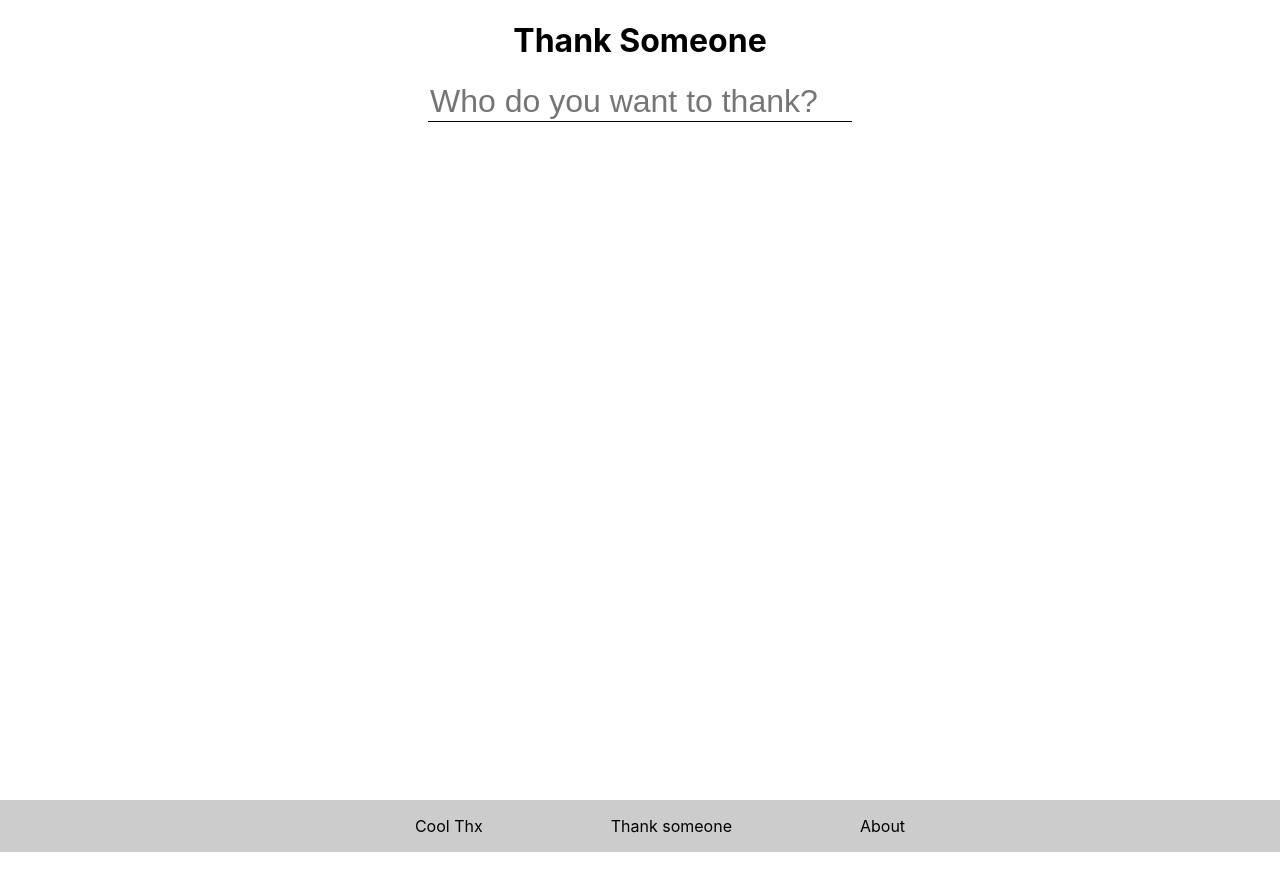
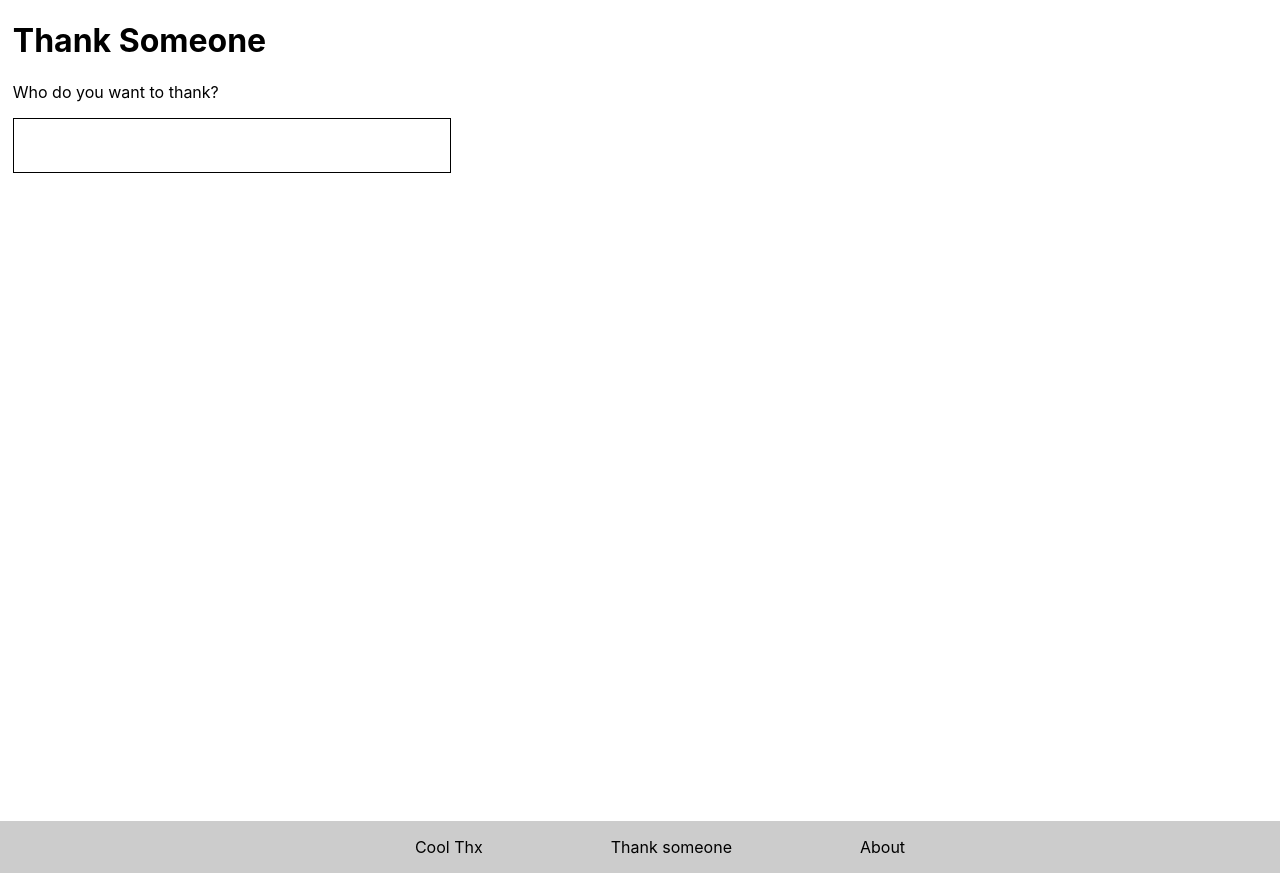
Before and after one commit to linedotstar/coolthx, a React (Create React App) app: page / in a window 1280 px wide. Before the commit the page ends 852 px from the top, so only its background shows below. Built offline with nearby package versions, Linux system fonts and the light colour scheme.

Commit message:
refactor the Page and Form styles into separate components

```diff
--- a/src/App.scss
+++ b/src/App.scss
@@ -10,7 +10,7 @@ a {
 }
 
 .layout {
-  text-align: center;
+
 }
 
 .main {
--- /dev/null
+++ b/src/components/Form/Form.scss
@@ -0,0 +1,21 @@
+form.form {
+
+  .form-group {
+    .form-label, .form-input {
+      display: block;
+    }
+
+    input[type=text].form-input {
+      border-width: 1px;
+      border-style: solid;
+      border-color: #000;
+      font-size: 2em;
+      margin: 0.5em 0;
+      padding: 0.25em;
+
+      &:focus {
+        outline: none;
+      }
+    }
+  }
+}
--- /dev/null
+++ b/src/components/Form/index.js
@@ -0,0 +1,40 @@
+import React from 'react';
+
+import './Form.scss';
+
+const Form = ({ children, ...rest }) => {
+  return (
+    <form className='form' {...rest}>
+      {children}
+    </form>
+  );
+};
+
+Form.Group = ({ children, ...rest }) => {
+  return (
+    <div className='form-group' {...rest}>
+      {children}
+    </div>
+  );
+};
+
+Form.Label = ({ children, ...rest }) => {
+  return (
+    <label className='form-label' {...rest}>
+      {children}
+    </label>
+  );
+};
+
+Form.Input = (props) => {
+  const { label, ...rest } = props;
+
+  return (
+    <>
+      {label && <Form.Label>{label}</Form.Label>}
+      <input className='form-input' {...rest} />
+    </>
+  );
+};
+
+export default Form;
--- /dev/null
+++ b/src/components/Page/Page.scss
@@ -0,0 +1,3 @@
+.page {
+  margin: 1vh 1vw;
+}
--- a/src/components/Page.js
+++ b/src/components/Page/index.js
@@ -1,3 +1,5 @@
+import './Page.scss';
+
 function Page(props) {
   const { name, children } = props;
 
--- a/src/pages/Home/Home.scss
+++ b/src/pages/Home/Home.scss
@@ -1,16 +1,3 @@
 .page.home {
-  display: flex;
-  flex-direction: column;
-  justify-content: center;
 
-  input[type=text] {
-    border-width: 0 0 1px 0;
-    border-style: solid;
-    border-color: #000;
-    font-size: 2em;
-
-    &:focus {
-      outline: none;
-    }
-  }
 }
--- a/src/pages/Home/index.js
+++ b/src/pages/Home/index.js
@@ -3,6 +3,7 @@ import { generatePath, Link } from 'react-router-dom';
 import './Home.scss';
 
 import Page from '@components/Page';
+import Form from '@components/Form';
 
 function Home(props) {
   const [recipient, setRecipient] = useState('');
@@ -10,15 +11,17 @@ function Home(props) {
   return (
     <Page name='home'>
       <h1>Thank Someone</h1>
-      <form onSubmit={(e) => e.preventDefault()}>
-        <input
-          id='recipient-input'
-          type='text'
-          value={recipient}
-          onChange={(e) => setRecipient(e.target.value)}
-          placeholder='Who do you want to thank?'
-        />
-      </form>
+      <Form onSubmit={(e) => e.preventDefault()}>
+        <Form.Group>
+          <Form.Input
+            id='recipient-input'
+            label='Who do you want to thank?'
+            type='text'
+            value={recipient}
+            onChange={(e) => setRecipient(e.target.value)}
+          />
+        </Form.Group>
+      </Form>
 
       <ThanksLink recipient={recipient} />
     </Page>
--- a/src/pages/Thanks/Thanks.scss
+++ b/src/pages/Thanks/Thanks.scss
@@ -1,6 +1,13 @@
 @import url('https://fonts.googleapis.com/css2?family=Permanent+Marker&display=swap');
+
+.page.thanks {
+  display: flex;
+  flex-direction: column;
+  justify-content: center;
+}
 
 h1.thanks {
   font-family: 'Permanent Marker';
   font-size: 4em;
+  text-align: center;
 }
```
